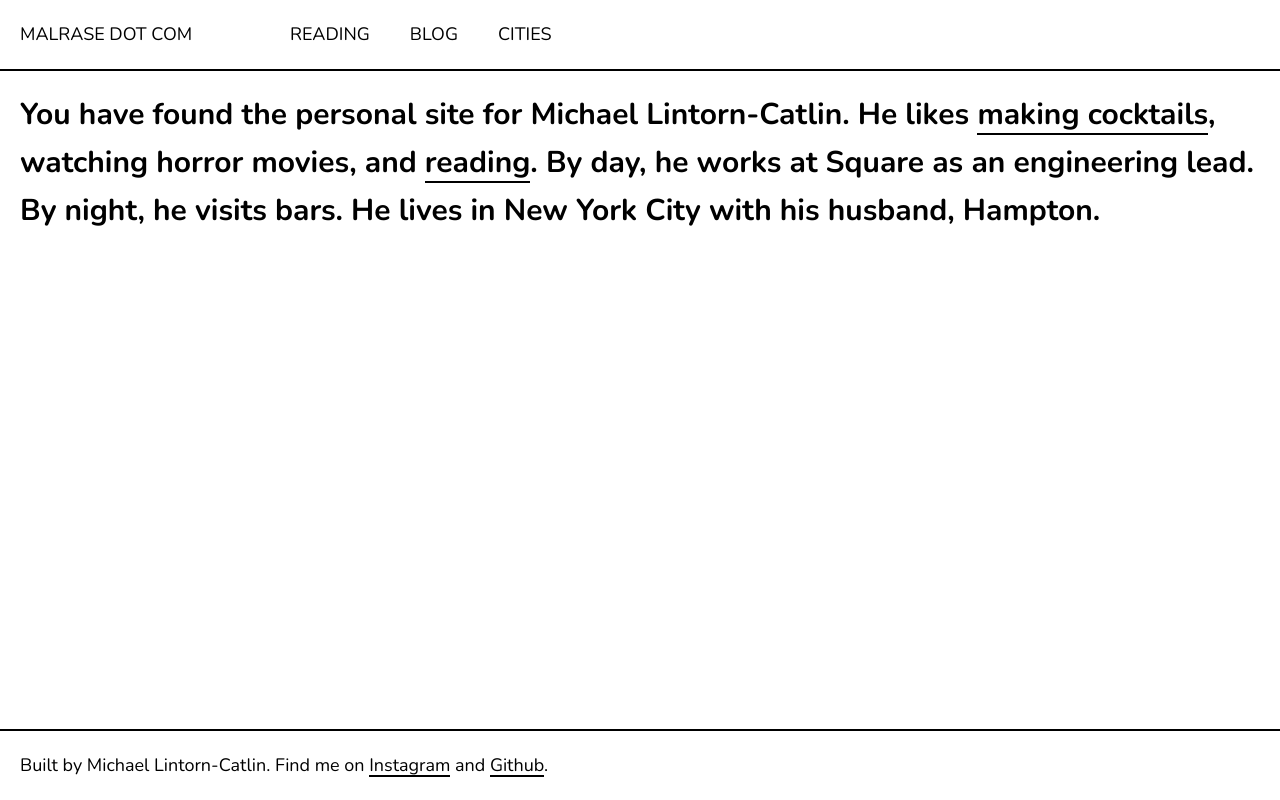
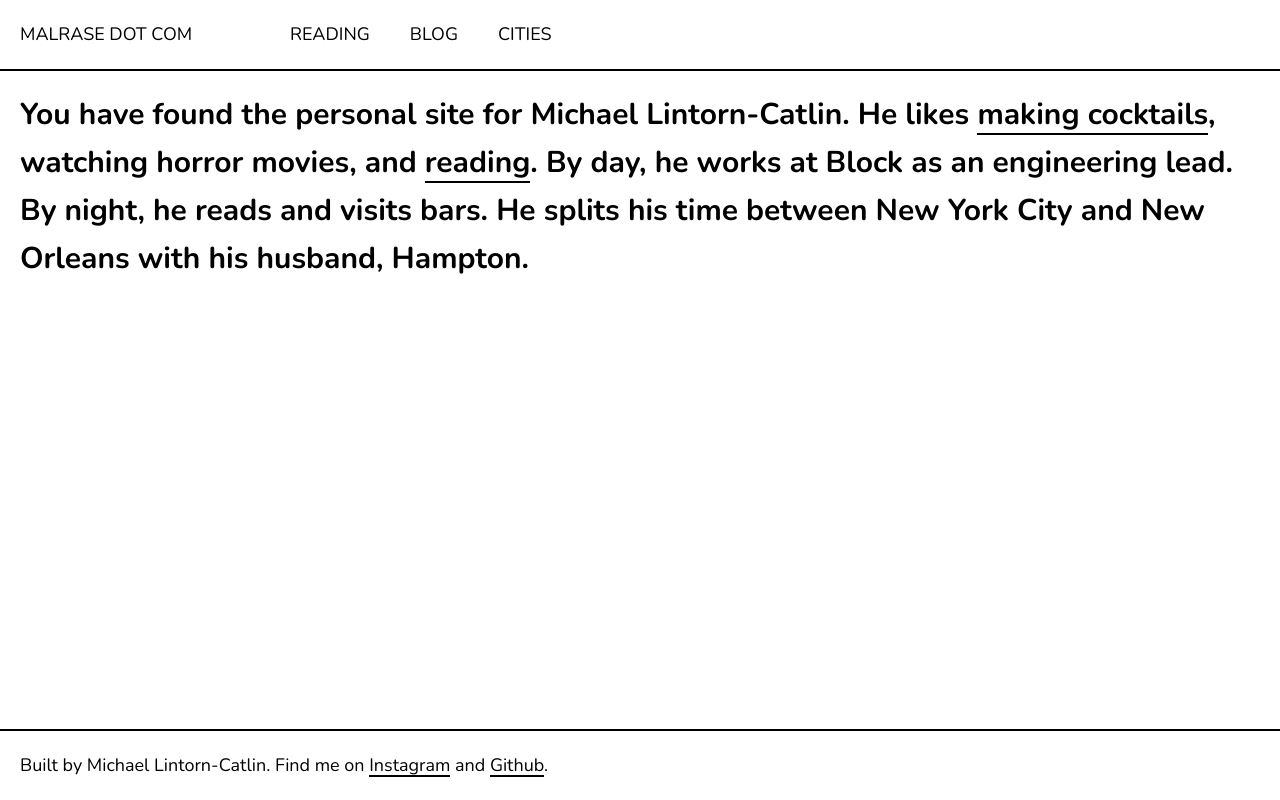
Before and after one commit to malrase/malrasedotcom, a Next.js app: page / in a window 1280 px wide. Built offline with nearby package versions, Linux system fonts and the light colour scheme.

Commit message:
Adding bio

```diff
--- a/pages/index.js
+++ b/pages/index.js
@@ -14,8 +14,8 @@ export default function Home() {
         He likes <Link href="https://instagram.com/malrase">making cocktails</Link>,
         <Link href="https://letterboxd.com/malrase/">watching horror movies</Link>,
         and <Link href="https://app.thestorygraph.com/profile/malrase">reading</Link>.
-        By day, he works at Square as an engineering lead. By night, he visits bars.
-        He lives in New York City with his husband, Hampton.
+        By day, he works at Block as an engineering lead. By night, he reads and visits bars.
+        He splits his time between New York City and New Orleans with his husband, Hampton.
       </main>
     </>
   )
```
